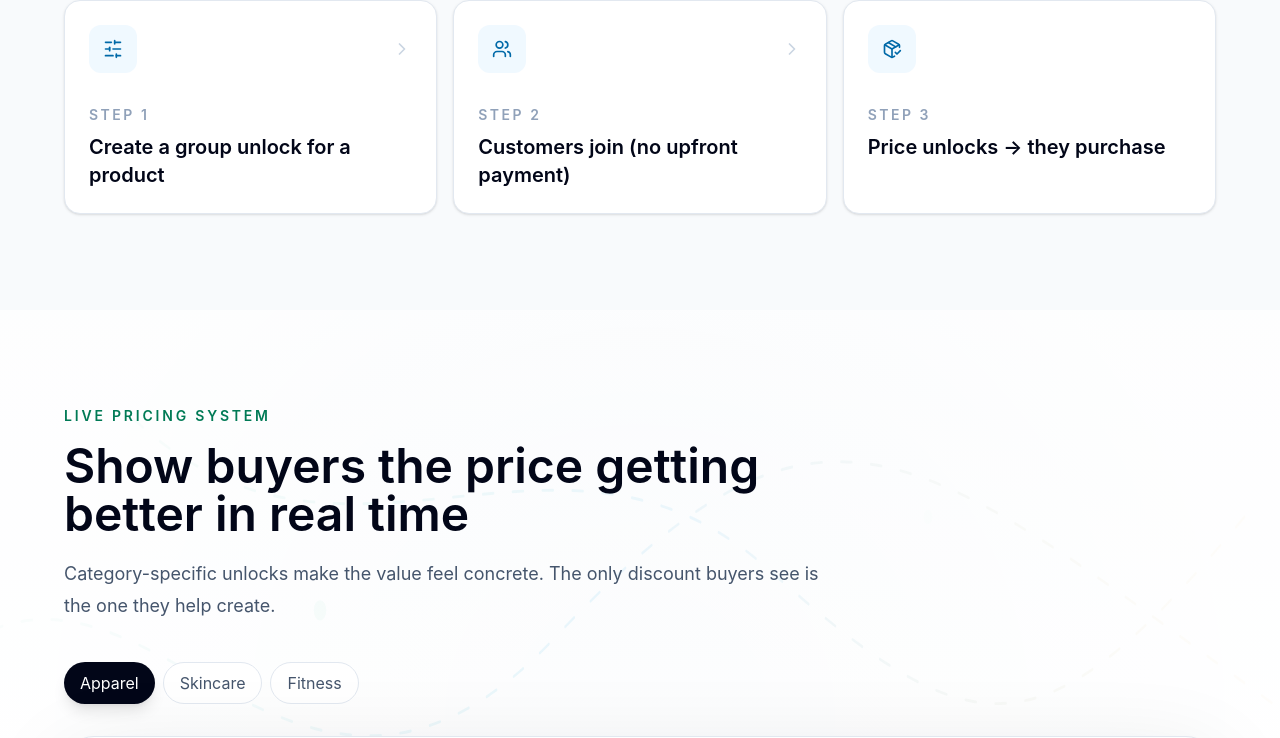
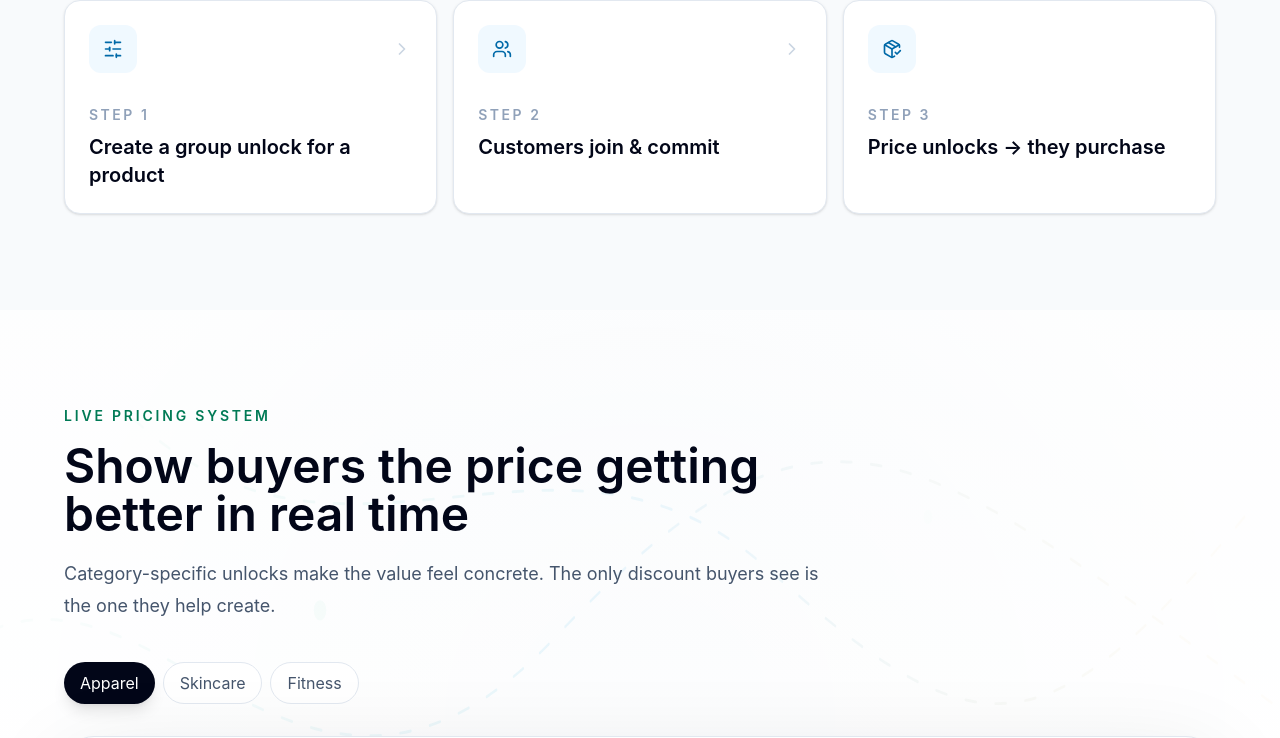
Before and after one commit to Shivlock221b/grupin, a Next.js app: page / in a window 1280 px wide. Shown: the part 2495-3233 px from the top of the page. Built offline with nearby package versions, Linux system fonts and the light colour scheme.

Commit message:
grupin-google-form

```diff
--- a/components/grupin-landing-page.tsx
+++ b/components/grupin-landing-page.tsx
@@ -643,7 +643,7 @@ function HowItWorksSection() {
         <div className="mt-12 grid gap-4 md:grid-cols-3">
           {[
             { icon: SlidersHorizontal, title: "Create a group unlock for a product" },
-            { icon: Users, title: "Customers join (no upfront payment)" },
+            { icon: Users, title: "Customers join & commit" },
             { icon: PackageCheck, title: "Price unlocks → they purchase" },
           ].map((step, index) => {
             const Icon = step.icon;
@@ -891,10 +891,13 @@ export function GruPinLandingPage() {
           </p>
           <button
             type="button"
-            onClick={() => document.getElementById("demo")?.scrollIntoView({ behavior: "smooth" })}
+            onClick={() => {
+              console.log('Button clicked: Contact us to start');
+              window.open('https://forms.gle/3BMG6WtJV71UKEae8', '_blank');
+            }}
             className="mt-9 inline-flex items-center gap-2 rounded-full bg-emerald-600 px-7 py-4 text-sm font-semibold text-white shadow-[0_20px_50px_rgba(22,163,74,0.25)] transition hover:-translate-y-0.5 hover:bg-emerald-700"
           >
-            Start a test drop
+            Contact us to start
             <ArrowRight className="h-4 w-4" />
           </button>
         </motion.div>
```
